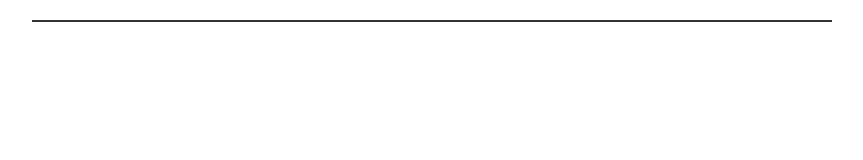
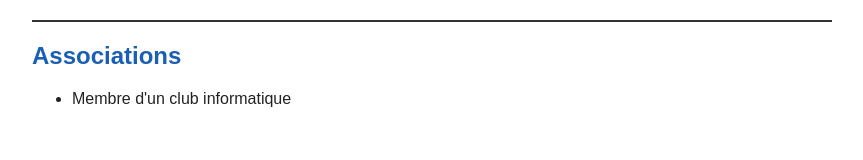
Before and after one commit to Jordan-progr/mon-cv, a plain HTML site: page index.html in a window 1280 px wide. Shown: the whole page, without its empty margins (208-1071 px from the left). Drawn offline with Linux system fonts and the light colour scheme.

Commit message:
mise à jour de la section associations

```diff
--- a/index.html
+++ b/index.html
@@ -25,7 +25,7 @@
       <!-- COMPETENCES -->
     </section>
     <section id="associations">
-      <!-- ASSOCIATIONS -->
+      <h2>Associations</h2><ul><li>Membre d'un club informatique</li></ul>
     </section>
   </main>
 </body>
```
